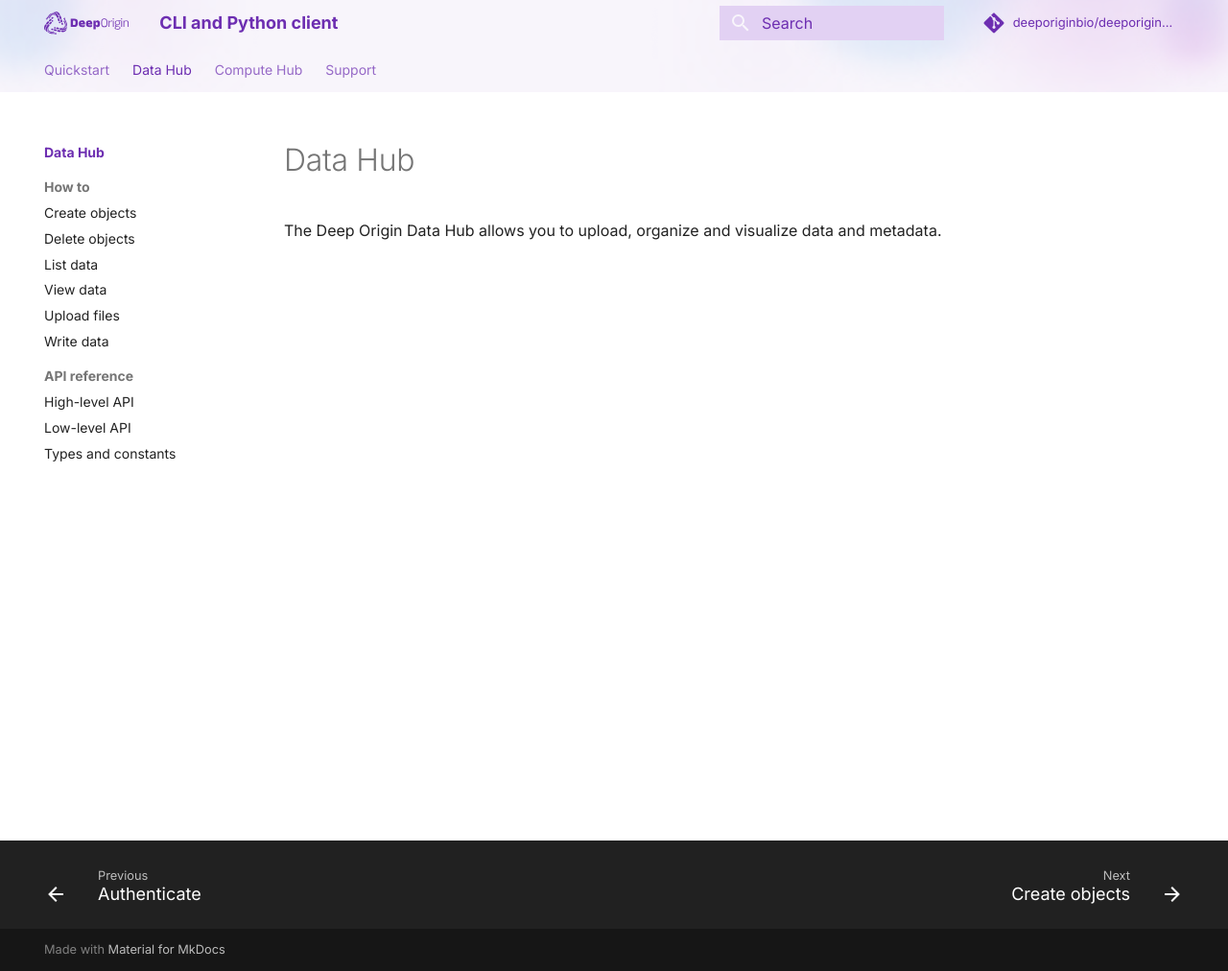
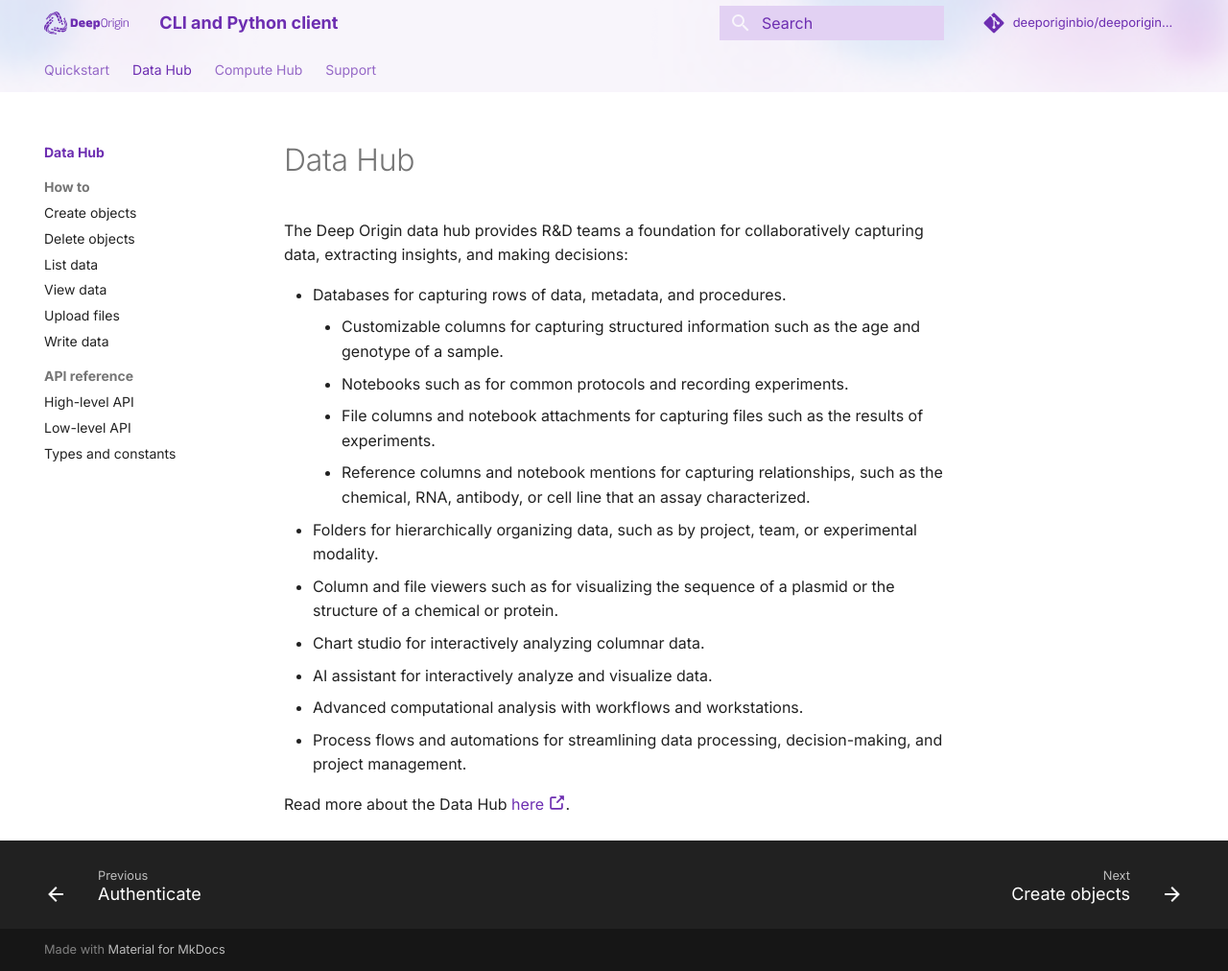
Before and after one commit to deeporiginbio/deeporigin-client, an MkDocs documentation site: the page built from docs/data-hub/index.md, in a window 1280 px wide and 1012 px high. Shown: the whole window at 96% size. Built offline with MkDocs 1.6.1 and Material for MkDocs 9.7.7, drawn with Linux system fonts in a browser that asks for light colours; comment, search, counter and statistics services are not loaded.

Commit message:
feat: various small improvements to docs

```diff
--- a/docs/data-hub/index.md
+++ b/docs/data-hub/index.md
@@ -1,3 +1,18 @@
 # Data Hub
 
-The Deep Origin Data Hub allows you to upload, organize and visualize data and metadata.
+The Deep Origin data hub provides R&D teams a foundation for collaboratively capturing data, extracting insights, and making decisions:
+
+- Databases for capturing rows of data, metadata, and procedures.
+    - Customizable columns for capturing structured information such as the age and genotype of a sample.
+    - Notebooks such as for common protocols and recording experiments.
+    - File columns and notebook attachments for capturing files such as the results of experiments.
+    - Reference columns and notebook mentions for capturing relationships, such as the chemical, RNA, antibody, or cell line that an assay characterized.
+- Folders for hierarchically organizing data, such as by project, team, or experimental modality.
+- Column and file viewers such as for visualizing the sequence of a plasmid or the structure of a chemical or protein.
+- Chart studio for interactively analyzing columnar data.
+- AI assistant for interactively analyze and visualize data.
+- Advanced computational analysis with workflows and workstations.
+- Process flows and automations for streamlining data processing, decision-making, and project management.
+
+
+Read more about the Data Hub [here :octicons-link-external-16:](https://docs.deeporigin.io/docs/os/data-hub).
```
Also changed, not shown: docs/compute-hub/index.md (+5 -1 lines), docs/how-to/auth.md (+4 -0 lines), docs/how-to/variables.md (+4 -4 lines), docs/index.md (+1 -1 lines).
